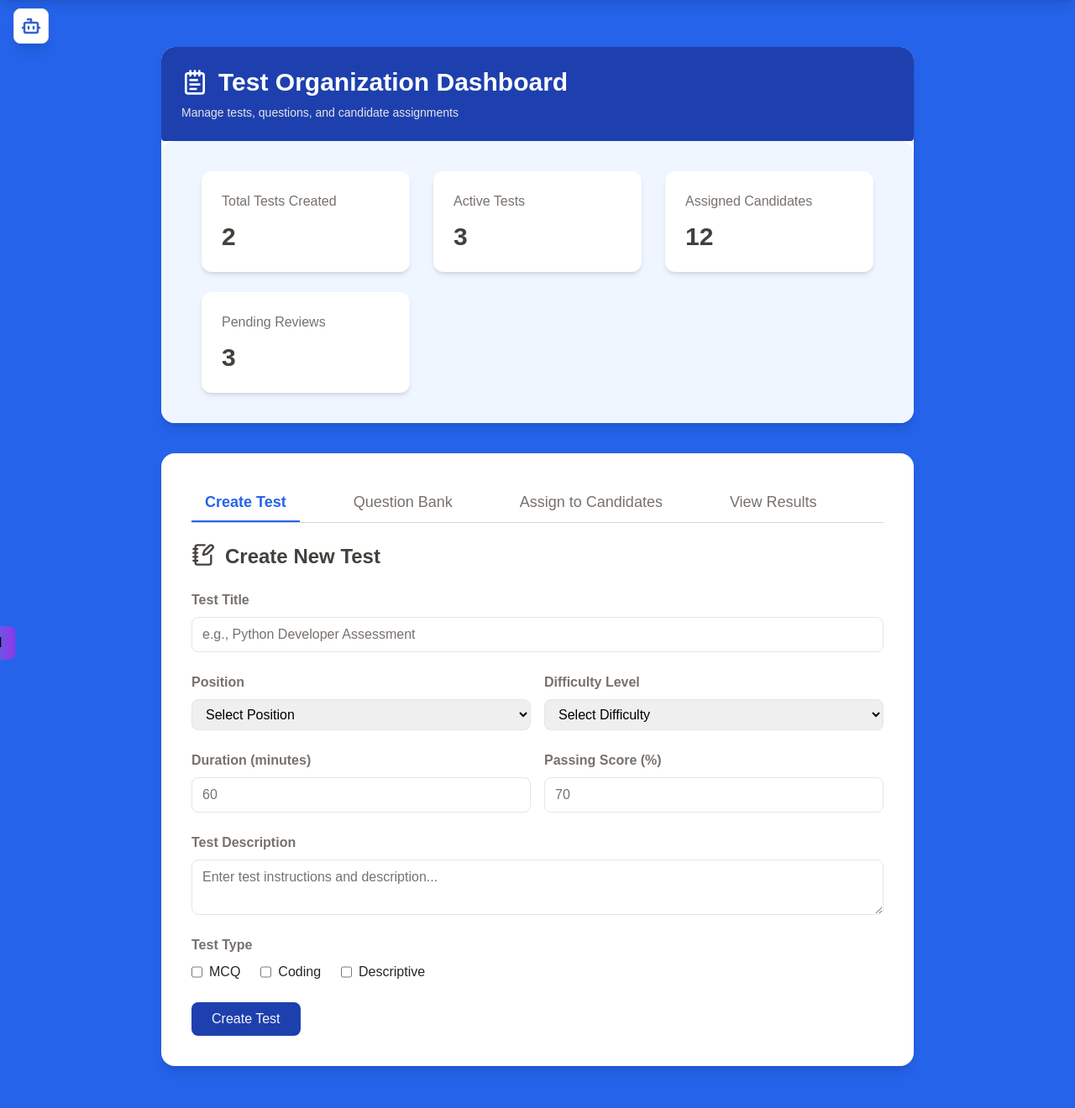
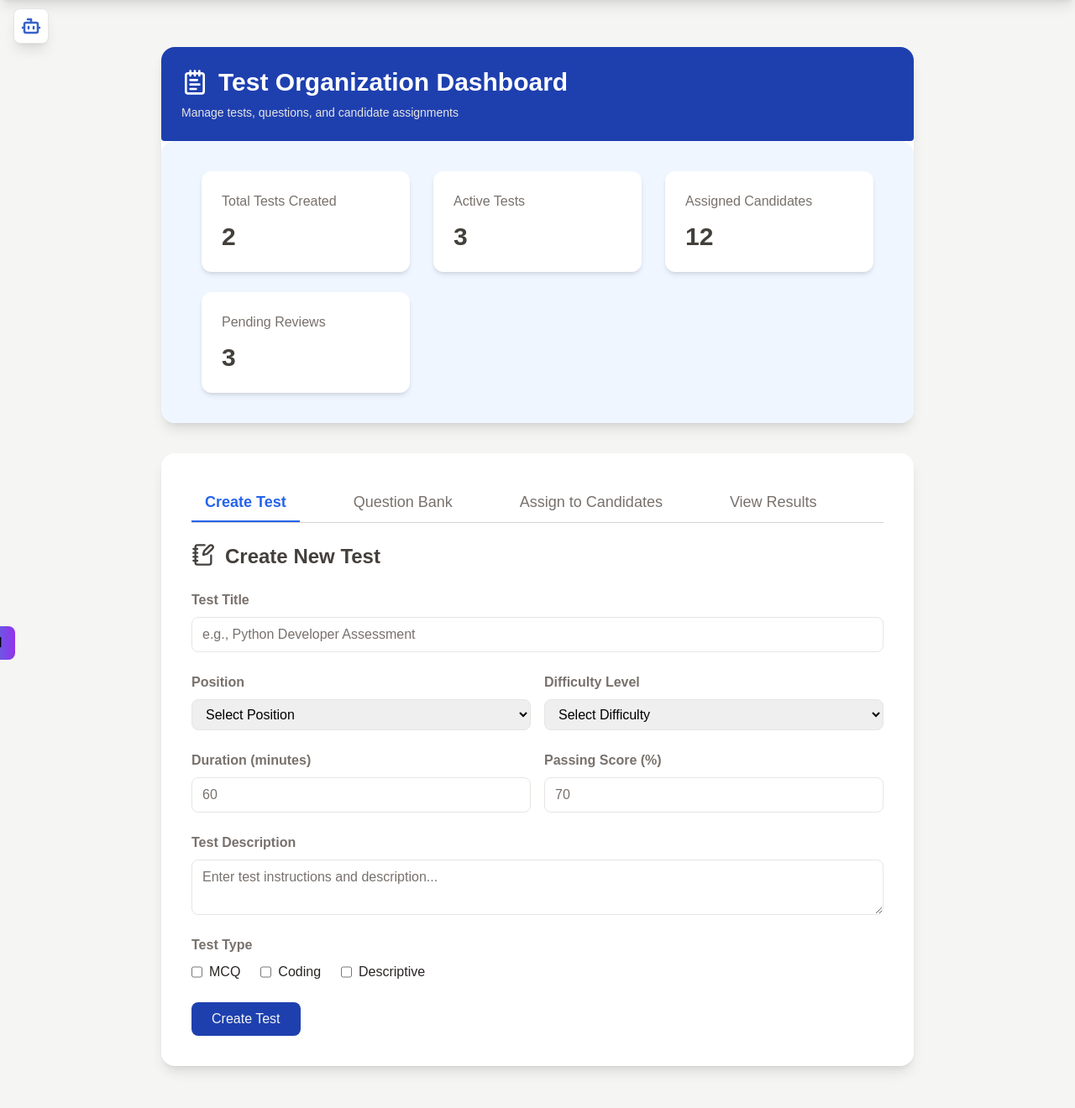
Before and after one commit to vishalipar/AI-Resume-Screening, a Django app: template organize_test/templates/test.html in a window 1280 px wide. Shown: the part 70-1390 px from the top of the page at 84% size. Run offline with Django 5.2, Linux system fonts and the light colour scheme; the template is opened without the code that fills it, so the values that code supplies are empty; some libraries are stand-ins or nearby versions.

Commit message:
Changed background color to stone-100

```diff
--- a/resume_screening/templates/screening.html
+++ b/resume_screening/templates/screening.html
@@ -11,7 +11,7 @@
     <script src = 'https://cdn.tailwindcss.com'></script>
     <script src="https://cdn.jsdelivr.net/npm/chart.js"></script>
 </head>
-<body class='bg-blue-600'>
+<body class='bg-stone-100'>
     <header class='flex justify-center items-center w-full px-20 py-4 bg-white shadow-lg top-0 sticky'>
         <div class="heading w-[35vw]">
             <a href='{% url "home" %}' class='flex gap-2 text-2xl text-blue-700 w-fit font-bold'>
```
Also changed, not shown: db.sqlite3.
